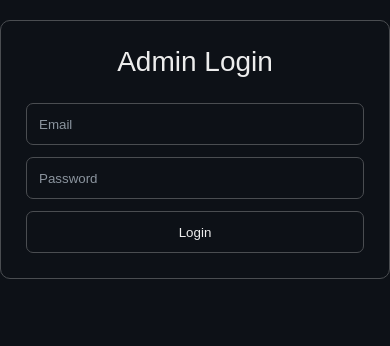
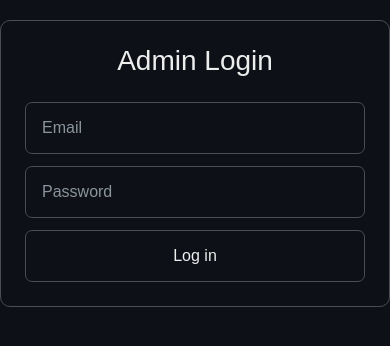
Before and after one commit to vitaliizhuk1879/English-words-2.0, a plain HTML site: page login.html in a window 390 px wide. Drawn offline with nearby package versions, Linux system fonts and the light colour scheme.

Commit message:
changes for the mobile version

```diff
--- a/css/login.css
+++ b/css/login.css
@@ -107,9 +107,19 @@
 @media (max-width: 575px) {
 
     .login_panel {
+        width: 100%;
+        padding: 24px;
+    }
 
-        width: 100%;
+    .login_form input {
+        height: 52px;
+        padding: 0 16px;
+        font-size: 16px;
+    }
 
+    .login_form button {
+        height: 52px;
+        font-size: 16px;
     }
 
 }
--- a/login.html
+++ b/login.html
@@ -29,7 +29,7 @@
                 <input id="password" type="password" placeholder="Password">
 
                 <button id="login_btn">
-                    Login
+                    Log in
                 </button>
 
             </div>
```
Also changed, not shown: css/admin/admin-mobile.css (+13 -2 lines), css/learning/learning-mobile.css (deleted).
